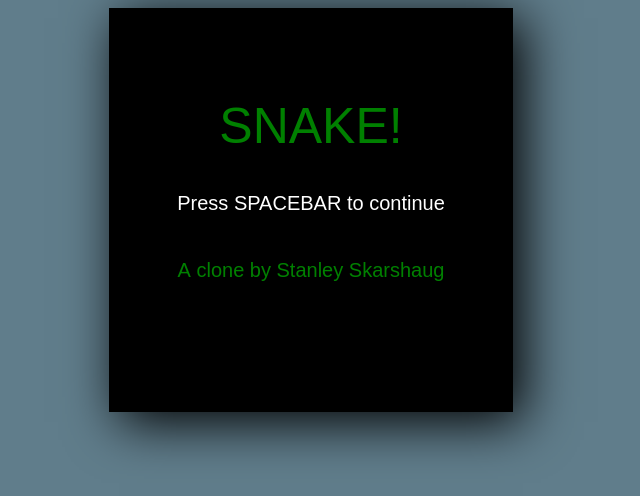
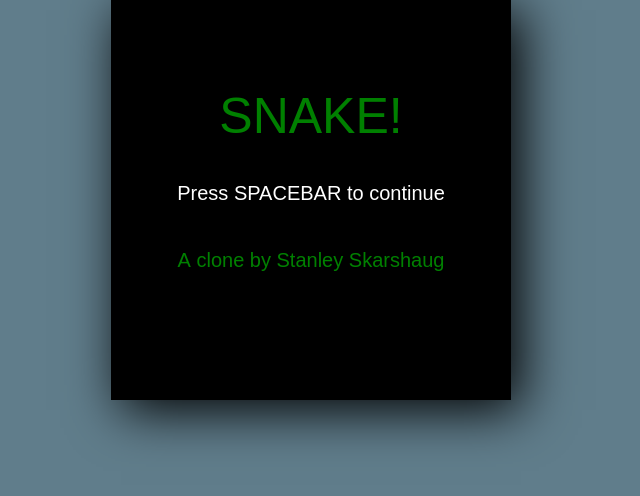
Before and after one commit to mEsUsah/snake, a website: page web/index.html in a window 1280 px wide. Shown: the whole page, without its empty margins (329-969 px from the left). Drawn offline with nearby package versions, Linux system fonts and the light colour scheme; files that its build step writes are made by us from their sources.

Commit message:
Remove margin and padding on document

```diff
--- a/resources/scss/site.scss
+++ b/resources/scss/site.scss
@@ -1,12 +1,12 @@
 body{
+    margin: 0;
+    padding: 0;
     text-align: center;
     background-color: #607d8b;
 }
 #gameScreen{
-    border: 2px solid black;
     background-color: black;
     box-shadow: black 10px 10px 50px;
-
 }
 
 #gameAssets{
```
